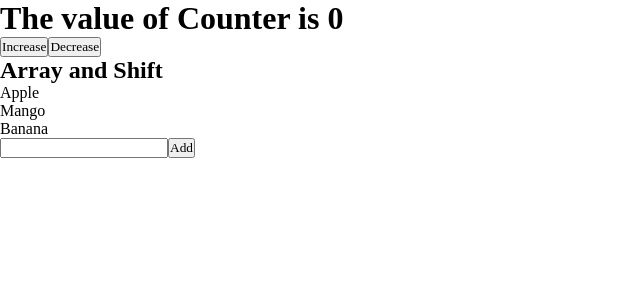
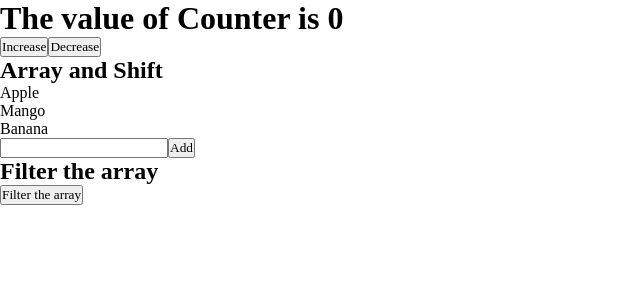
Before and after one commit to RabiChhetri/MERN--Basic, a React (Vite) app: page / in a window 1280 px wide. Shown: the top 300 px of the page, without its empty margins (0-640 px from the left). Built offline with nearby package versions, Linux system fonts and the light colour scheme.

Commit message:
Day-1 Learning Filter the Array

```diff
--- a/src/App.jsx
+++ b/src/App.jsx
@@ -3,6 +3,7 @@ import React, { useState } from 'react'
 const App = () => {
   const [count, setCount] = useState(0)
   const [array, setArray] = useState(['Apple','Mango','Banana'])
+  const [filterArray, setFilterArray] = useState([])
   const [formData, setFormData] = useState('')
 
   const handleIncrease=()=>{
@@ -24,6 +25,10 @@ const App = () => {
     alert(`The value added is ${formData}`)
     setArray([...array,formData])
     setFormData('')
+  }
+  const filterTheShit=()=>{
+    let filterValue=array?.filter(item=>item.length%2==0)
+    setFilterArray([...filterValue])
   }
 
 
@@ -47,6 +52,18 @@ const App = () => {
       <input type="text" value={formData} onChange={valueUpdate}/>
       <button onClick={valueChange}>Add</button>
     </div>
+
+    <div>
+      <h2>Filter the array</h2>
+      <button onClick={filterTheShit}>Filter the array</button>
+      <ul>
+        {
+          filterArray?.map((item)=>
+          <li>{item}</li>
+          )
+        }
+      </ul>
+    </div>
     </>
 
   )
```
